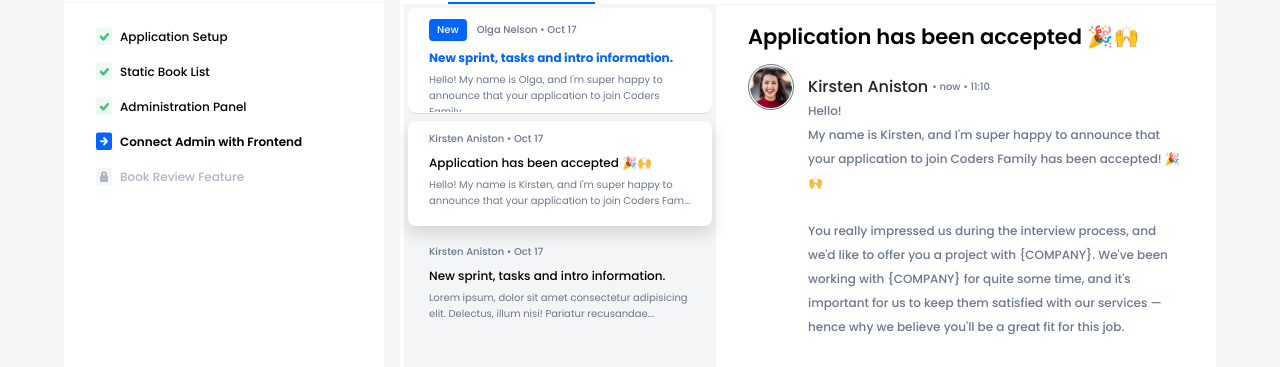
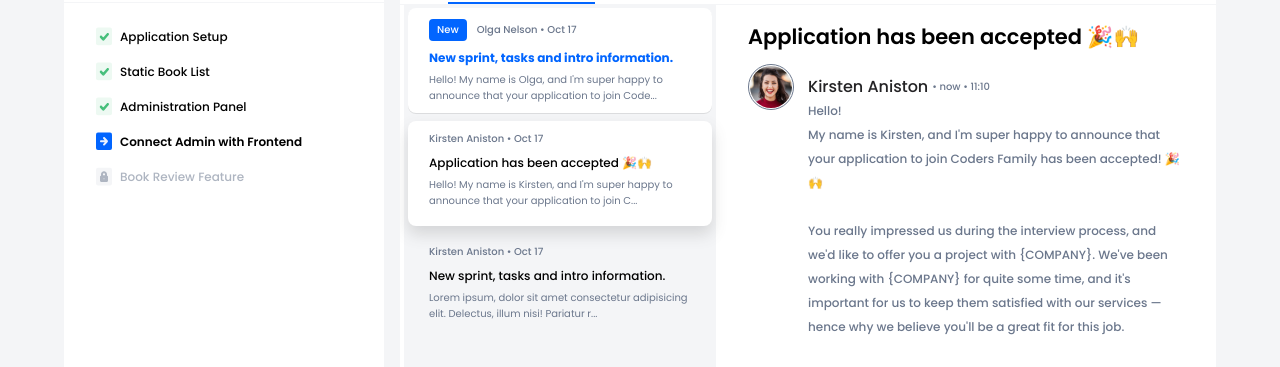
Before and after one commit to sebastianhaber/junior-front-end-developer-1665999277, a React (Create React App) app: page / in a window 1280 px wide. Shown: the part 135-502 px from the top of the page. Built offline with nearby package versions, Linux system fonts and the light colour scheme.

Commit message:
Changed substring from 99 to 90 chars

```diff
--- a/src/components/organisms/businessContext/list/Item.js
+++ b/src/components/organisms/businessContext/list/Item.js
@@ -16,7 +16,7 @@ function Item({ item, ...props }) {
 
   // substring content
   useEffect(() => {
-    const shortMessage = `${item.content.substring(0, 99)}...`;
+    const shortMessage = `${item.content.substring(0, 90)}...`;
     setMessage(shortMessage);
   }, [item.content]);
 
```
